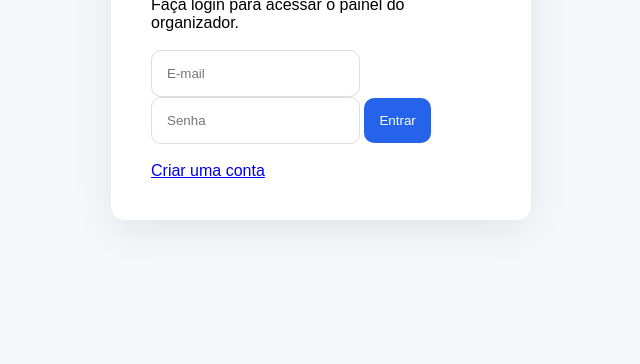
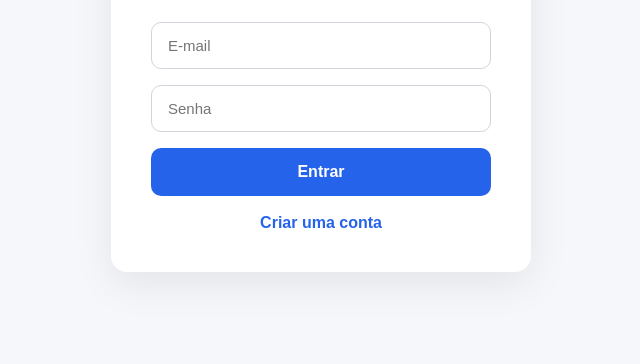
Before and after one commit to matias2026/Corraagora, a plain HTML site: page login.html in a window 1280 px wide. Shown: the part 436-800 px from the top of the page, without its empty margins (319-959 px from the left). Drawn offline with nearby package versions, Linux system fonts and the light colour scheme.

Commit message:
Corrige alinhamento do formulário de login

```diff
--- a/assets/css/auth.css
+++ b/assets/css/auth.css
@@ -5,63 +5,111 @@
 }
 
 body{
-    font-family:Arial,Helvetica,sans-serif;
+    font-family:Arial, Helvetica, sans-serif;
     background:#f5f7fb;
-
     display:flex;
     justify-content:center;
     align-items:center;
+    min-height:100vh;
+    padding:20px;
+}
 
-    height:100vh;
+.login-container{
+    width:100%;
+    display:flex;
+    justify-content:center;
+    align-items:center;
 }
 
 .login-card{
+    width:420px;
+    background:#fff;
+    padding:40px;
+    border-radius:16px;
+    box-shadow:0 12px 40px rgba(0,0,0,.08);
+}
 
-    width:420px;
-
-    background:white;
-
-    padding:40px;
-
-    border-radius:14px;
-
-    box-shadow:0 10px 40px rgba(0,0,0,.08);
-
-    display:flex;
-
-    flex-direction:column;
-
-    gap:18px;
-}
 .logo{
     width:220px;
     height:auto;
     display:block;
-    margin:0 auto 10px;
+    margin:0 auto 25px;
 }
 
-input{
-
-    padding:15px;
-
-    border:1px solid #ddd;
-
-    border-radius:10px;
-
+.login-card h1{
+    font-size:44px;
+    margin-bottom:12px;
+    color:#111827;
 }
 
-button{
+.login-card p{
+    color:#4b5563;
+    margin-bottom:25px;
+    line-height:1.5;
+}
 
+#loginForm{
+    display:flex;
+    flex-direction:column;
+    gap:16px;
+}
+
+#loginForm input{
+    width:100%;
+    padding:14px 16px;
+    border:1px solid #d1d5db;
+    border-radius:10px;
+    font-size:15px;
+    outline:none;
+    transition:.2s;
+}
+
+#loginForm input:focus{
+    border-color:#2563eb;
+    box-shadow:0 0 0 3px rgba(37,99,235,.15);
+}
+
+#loginForm button{
+    width:100%;
+    padding:15px;
     background:#2563eb;
+    color:#fff;
+    border:none;
+    border-radius:10px;
+    font-size:16px;
+    font-weight:600;
+    cursor:pointer;
+    transition:.2s;
+}
 
-    color:white;
+#loginForm button:hover{
+    background:#1d4ed8;
+}
 
-    border:none;
+.login-card a{
+    display:block;
+    text-align:center;
+    margin-top:18px;
+    color:#2563eb;
+    text-decoration:none;
+    font-weight:600;
+}
 
-    padding:15px;
+.login-card a:hover{
+    text-decoration:underline;
+}
 
-    border-radius:10px;
+@media (max-width:480px){
+    .login-card{
+        width:100%;
+        padding:30px 24px;
+    }
 
-    cursor:pointer;
+    .logo{
+        width:180px;
+    }
 
+    .login-card h1{
+        font-size:34px;
+    }
 }
```
